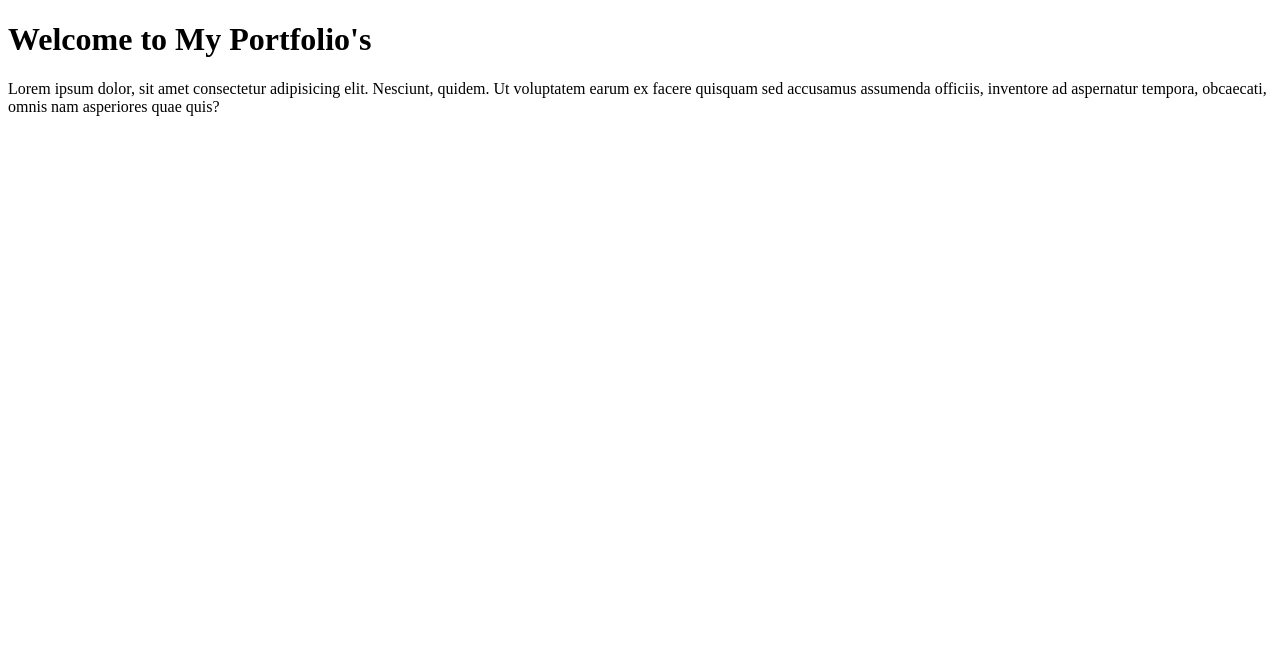
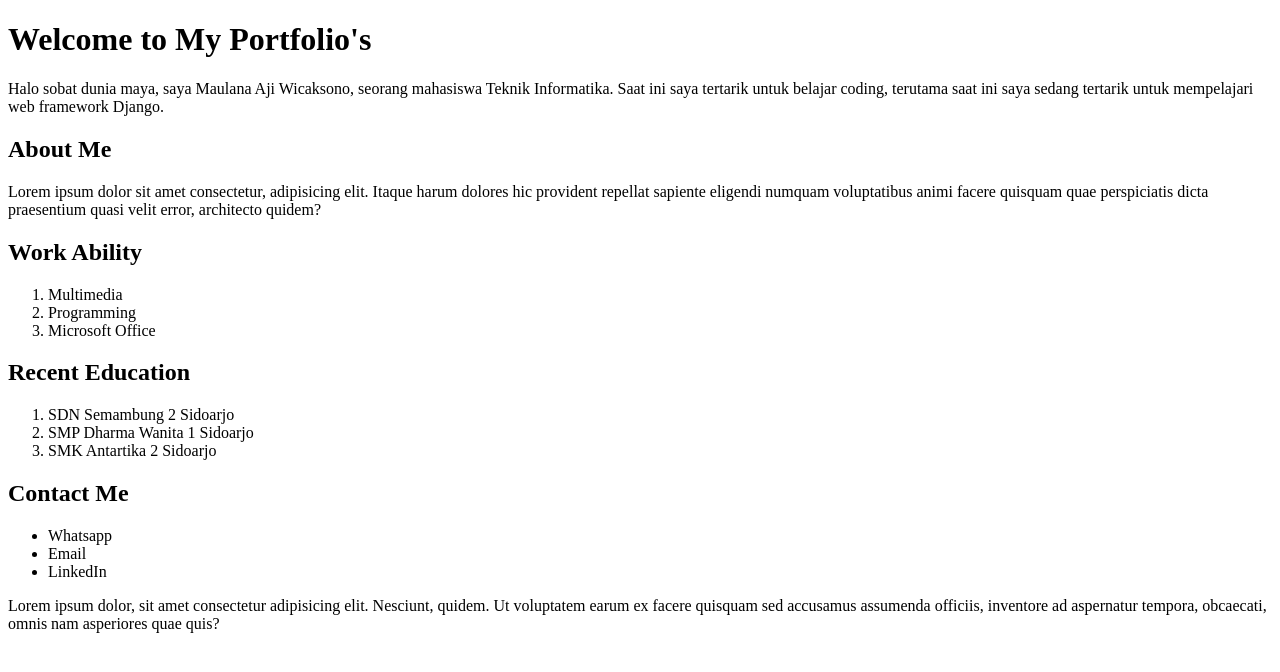
Before and after one commit to Maulanawesome5/my_project, a Django app: page / in a window 1280 px wide. Shown: the top 672 px of the page. Run offline with Django 3.2, Linux system fonts and the light colour scheme.

Commit message:
web_project : Update section about myself

```diff
--- a/web_development/mywebsite/mywebsite/views.py
+++ b/web_development/mywebsite/mywebsite/views.py
@@ -6,5 +6,6 @@ def index(request):
         "title_site" : "Portfolio Site",
         "header" : "Portfolio\'s",
         "author" : "Maulana Aji W",
+        "fullname" : "Maulana Aji Wicaksono",
     }
     return render(request, "index.html", context)
--- a/web_development/mywebsite/templates/index.html
+++ b/web_development/mywebsite/templates/index.html
@@ -7,7 +7,40 @@
     <title>{{ title_site }} | {{ author }}</title>
 </head>
 <body>
-    <h1>Welcome to My {{ header }}</h1>
-    <p>Lorem ipsum dolor, sit amet consectetur adipisicing elit. Nesciunt, quidem. Ut voluptatem earum ex facere quisquam sed accusamus assumenda officiis, inventore ad aspernatur tempora, obcaecati, omnis nam asperiores quae quis?</p>
+    <header>
+        <h1>Welcome to My {{ header }}</h1>
+        <p>Halo sobat dunia maya, saya {{fullname}}, seorang mahasiswa Teknik Informatika. Saat ini saya tertarik untuk belajar coding, terutama saat ini saya sedang tertarik untuk mempelajari web framework Django.</p>
+    </header>
+    <section id="about_me">
+        <h2>About Me</h2>
+        <p>Lorem ipsum dolor sit amet consectetur, adipisicing elit. Itaque harum dolores hic provident repellat sapiente eligendi numquam voluptatibus animi facere quisquam quae perspiciatis dicta praesentium quasi velit error, architecto quidem?</p>
+    </section>
+    <section id="ability">
+        <h2>Work Ability</h2>
+        <ol>
+            <li>Multimedia</li>
+            <li>Programming</li>
+            <li>Microsoft Office</li>
+        </ol>
+    </section>
+    <section id="education">
+        <h2>Recent Education</h2>
+        <ol>
+            <li>SDN Semambung 2 Sidoarjo</li>
+            <li>SMP Dharma Wanita 1 Sidoarjo</li>
+            <li>SMK Antartika 2 Sidoarjo</li>
+        </ol>
+    </section>
+    <section id="contact_me">
+        <h2>Contact Me</h2>
+        <ul>
+            <li>Whatsapp</li>
+            <li>Email</li>
+            <li>LinkedIn</li>
+        </ul>
+    </section>
+    <footer>
+        <p>Lorem ipsum dolor, sit amet consectetur adipisicing elit. Nesciunt, quidem. Ut voluptatem earum ex facere quisquam sed accusamus assumenda officiis, inventore ad aspernatur tempora, obcaecati, omnis nam asperiores quae quis?</p>
+    </footer>
 </body>
 </html>
```
